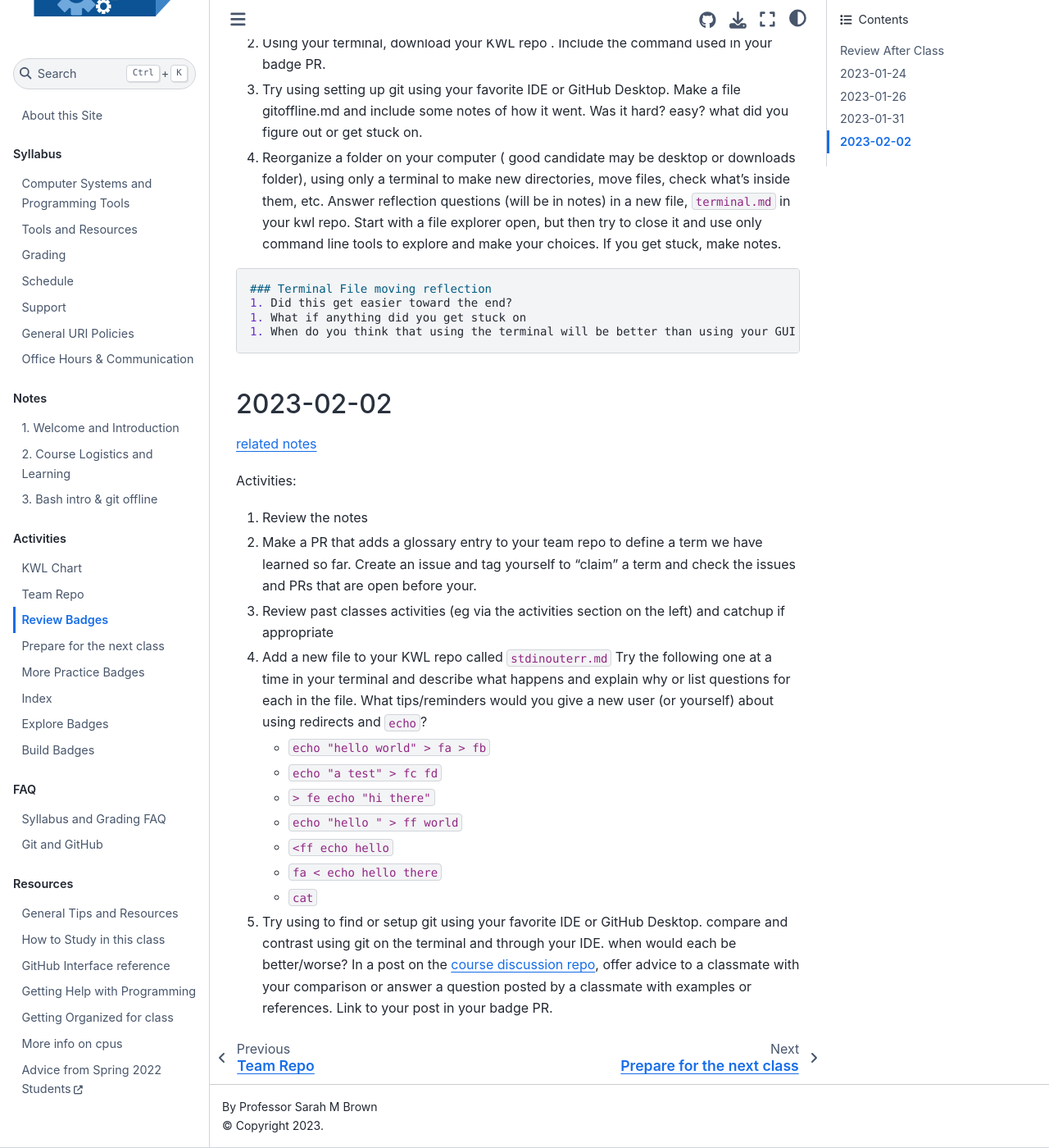
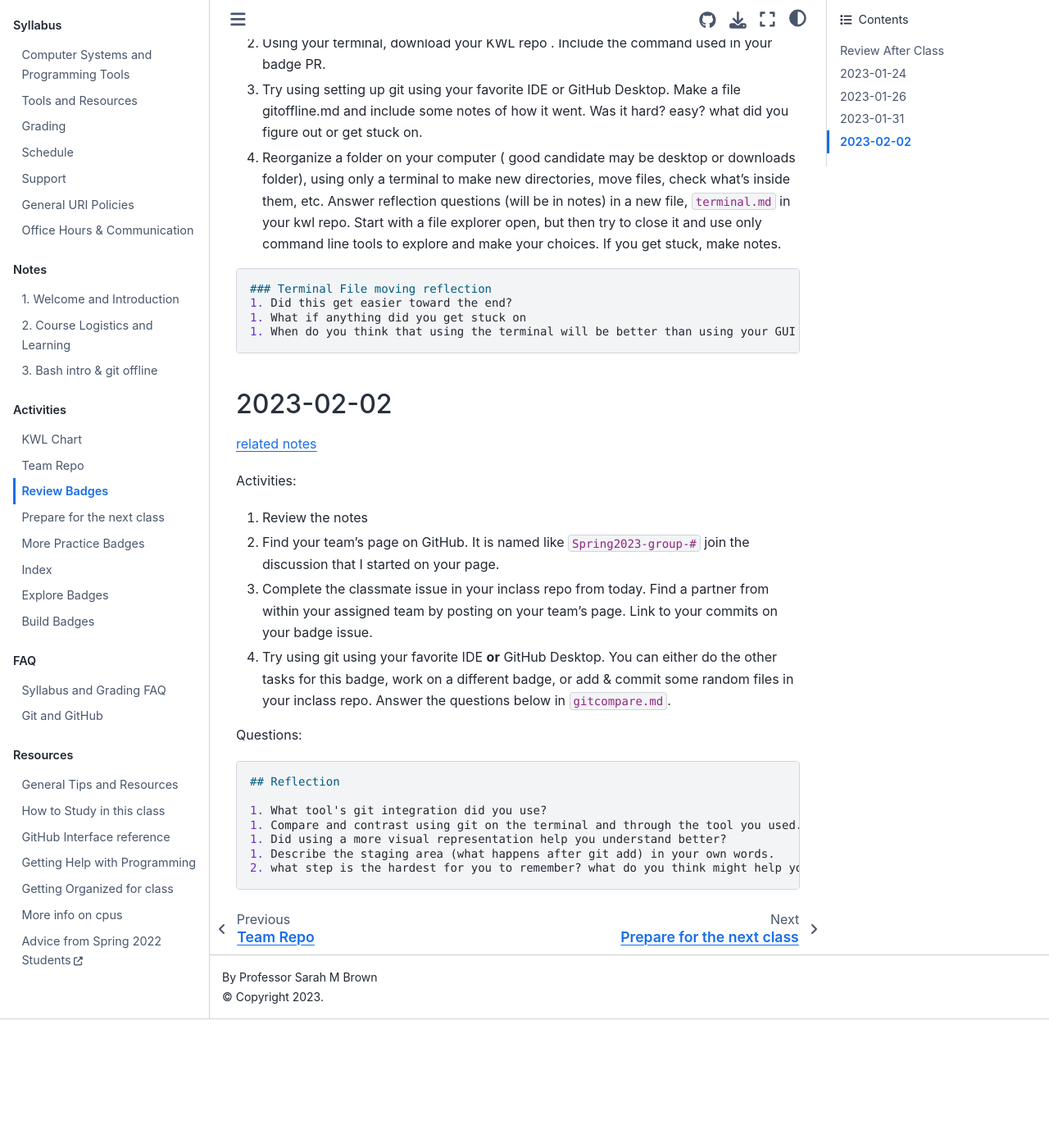
Before and after one commit to introcompsys/spring2023, a Jupyter Book: the page built from activities/review.md, in a window 1280 px wide and 1400 px high, scrolled down 1290 px. Shown: the whole window at 82% size. Built offline with Jupyter Book 1.0.4 settings and Sphinx 7.4.7 and the Sphinx Book theme 1.1.4, drawn with Linux system fonts in a browser that asks for light colours; after the commit the page ends 2533 px from its top, so only the background shows below that.

Commit message:
new badges

````diff
--- a/_review/2023-02-02.md
+++ b/_review/2023-02-02.md
@@ -1,13 +1,16 @@
 1. Review the notes
-1. Make a PR that adds a glossary entry to your team repo to define a term we have learned so far. Create an issue and tag yourself to "claim" a term and check the issues and PRs that are open before your.
-1. Review past classes activities (eg via the activities section on the left) and catchup if appropriate
-1. Add a new file to your KWL repo called `stdinouterr.md` Try the following one at a time in your terminal and describe what happens and explain why or list questions for each in the file. What tips/reminders would you give a new user  (or yourself) about using redirects and `echo`?
-    - `echo "hello world" > fa > fb`
-    - `echo "a test" > fc fd`
-    - `> fe echo "hi there"`
-    - `echo "hello " > ff world`
-    - `<ff echo hello`
-    - `fa < echo hello there`
-    - `cat`
+1. Find your team's page on GitHub. It is named like `Spring2023-group-#` join the discussion that I started on your page.
+1. Complete the classmate issue in your inclass repo from today. Find a partner from within your assigned team by posting on your team's page. Link to your commits on your badge issue.
+5. Try using git using your favorite IDE **or** GitHub Desktop.  You can either do the other tasks for this badge, work on a different badge, or add & commit some random files in your inclass repo. Answer the questions below in `gitcompare.md`.
 
-1. Try using to find or setup git using your favorite IDE or GitHub Desktop. compare and contrast using git on the terminal and through your IDE. when would each be better/worse? In a post on the [course discussion repo](https://github.com/introcompsys/sp23community), offer advice to a classmate with your comparison or answer a question posted by a classmate with examples or references. Link to your post in your badge PR.
+Questions:
+```markdown
+## Reflection
+
+1. What tool's git integration did you use?
+1. Compare and contrast using git on the terminal and through the tool you used.  When would each be better/worse?
+1. Did using a more visual representation help you understand better?
+1. Describe the staging area (what happens after git add) in your own words.
+2. what step is the hardest for you to remember? what do you think might help you?
+
+```
````
Also changed, not shown: _practice/2023-02-02.md (+12 -12 lines), _prepare/2023-02-02.md (+0 -3 lines).
